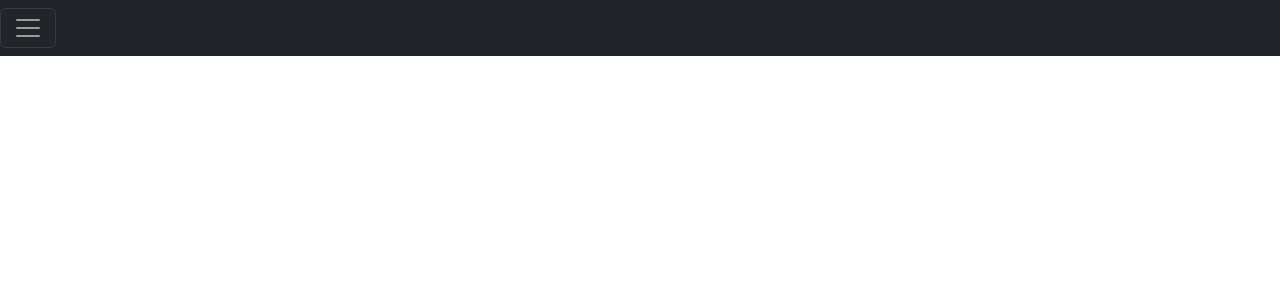
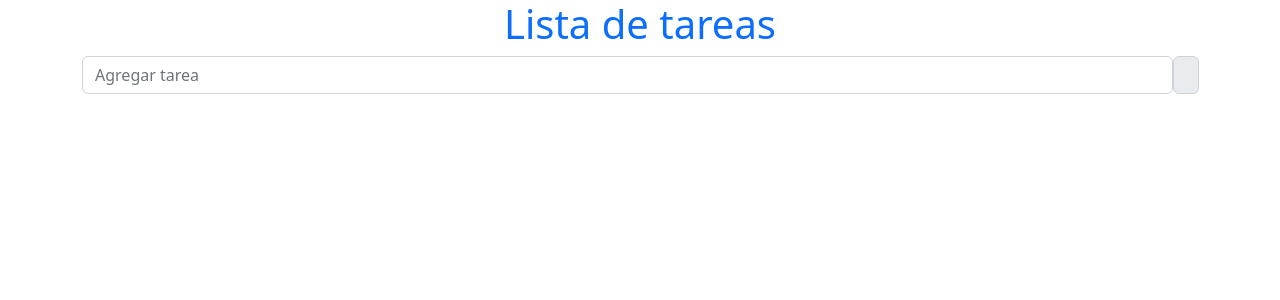
Before and after one commit to JonnySC/Full-Stack-Developer, an Angular app in the folder Proyectos/lista-pendientes/: page / in a window 1280 px wide. Shown: the top 300 px of the page. Built offline with nearby package versions, Linux system fonts and the light colour scheme.

Commit message:
actualizacion

```diff
--- a/Proyectos/lista-pendientes/src/app/app.component.html
+++ b/Proyectos/lista-pendientes/src/app/app.component.html
@@ -1,13 +1,11 @@
-<div class="pos-f-t">
-  <div class="collapse" id="navbarToggleExternalContent">
-    <div class="bg-dark p-4">
-      <h5 class="text-white h4">Collapsed content</h5>
-      <span class="text-muted">Toggleable via the navbar brand.</span>
+<div class="container">
+  <form action="">
+    <div class="form-group">
+      <h1 class="text-center text-primary"> Lista de tareas</h1>
+      <div class="input-group-prepend">
+        <input type="text" class="form-control" placeholder="Agregar tarea">
+        <span class="input-group-text"></span>
+      </div>
     </div>
-  </div>
-  <nav class="navbar navbar-dark bg-dark">
-    <button class="navbar-toggler" type="button" data-toggle="collapse" data-target="#navbarToggleExternalContent" aria-controls="navbarToggleExternalContent" aria-expanded="false" aria-label="Toggle navigation">
-      <span class="navbar-toggler-icon"></span>
-    </button>
-  </nav>
+  </form>
 </div>
--- a/Proyectos/lista-pendientes/src/index.html
+++ b/Proyectos/lista-pendientes/src/index.html
@@ -6,6 +6,9 @@
   <base href="/">
   <meta name="viewport" content="width=device-width, initial-scale=1">
   <link rel="icon" type="image/x-icon" href="favicon.ico">
+  <link href="https://fonts.googleapis.com/icon?family=Material+Icons" rel="stylesheet">
+  <link rel="stylesheet" href="https://cdn.jsdelivr.net/npm/bootstrap@4.1.3/dist/css/bootstrap.min.css" integrity="sha384-MCw98/SFnGE8fJT3GXwEOngsV7Zt27NXFoaoApmYm81iuXoPkFOJwJ8ERdknLPMO" crossorigin="anonymous">
+
 </head>
 <body>
   <app-root></app-root>
```
Also changed, not shown: Proyectos/lista-pendientes/src/components/listapendientes.js (deleted).
